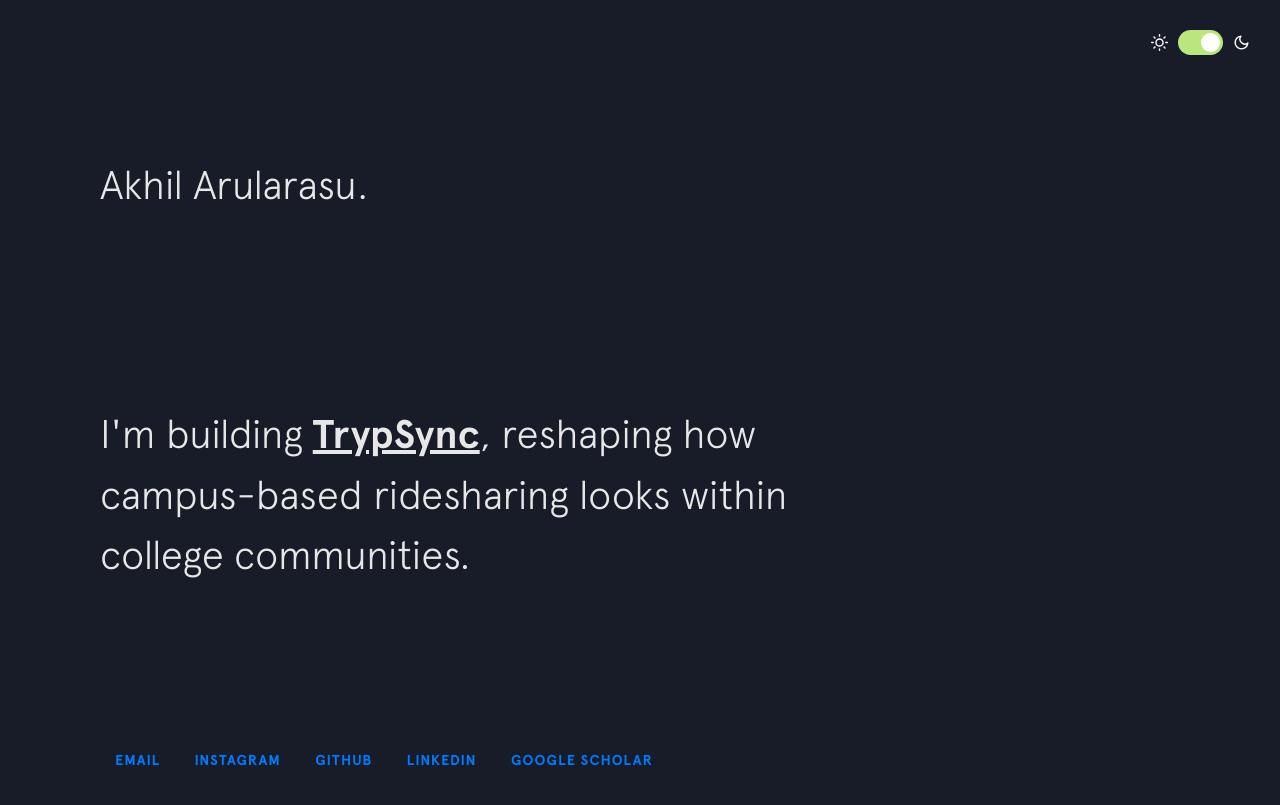
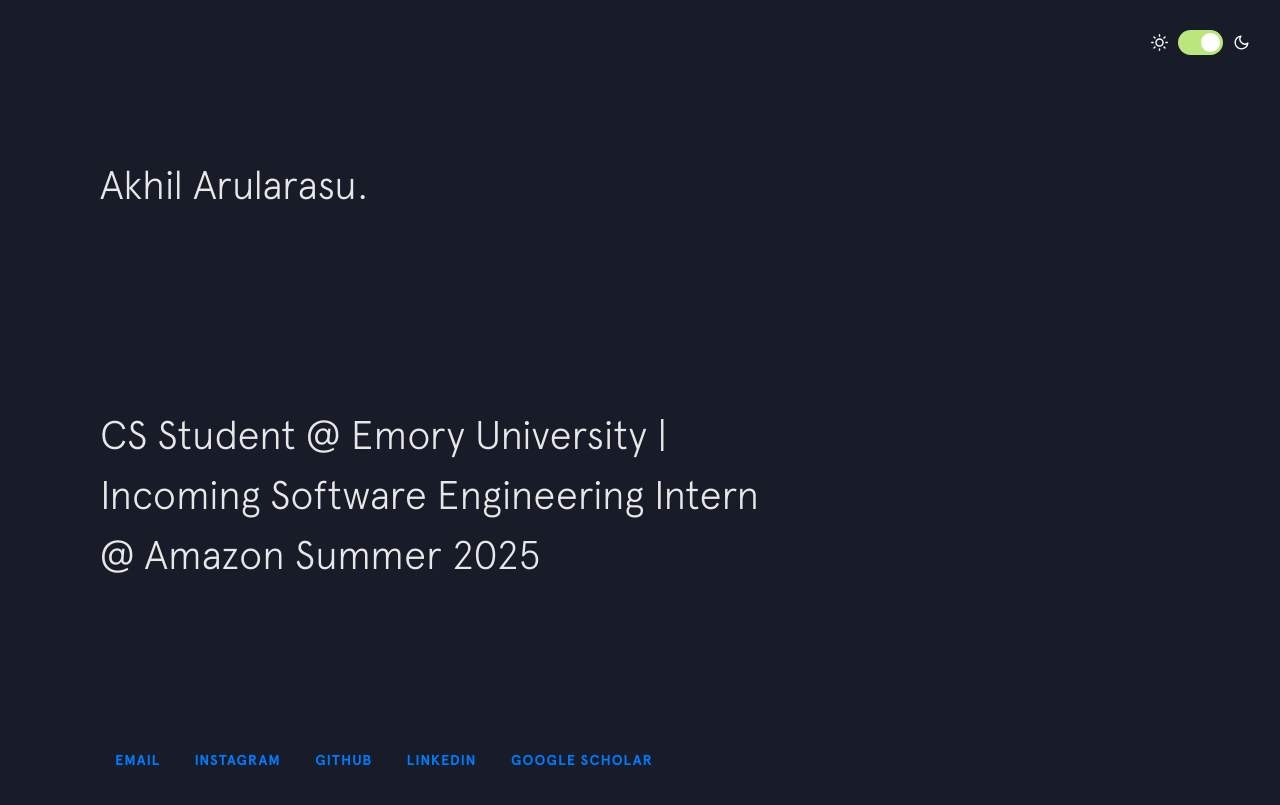
Before and after one commit to akhil-arularasu/akhil-arularasu.github.io, a Jekyll site: the page built from index.html, in a window 1280 px wide. Shown: the top 805 px of the page. Built offline with Jekyll 4.4.1, drawn with Linux system fonts in a browser that asks for light colours; nearby versions of some CDN libraries.

Commit message:
Update intro.html

```diff
--- a/_includes/intro.html
+++ b/_includes/intro.html
@@ -1,6 +1,6 @@
 <header class="intro">
   <h1 class="intro__hello">Akhil Arularasu.</h1>
-  <h5 class="intro__tagline">I'm building <a href="https://www.trypsync.com" style="text-decoration: underline;">TrypSync</a>, reshaping how campus-based ridesharing looks within college communities.</h5>
+  <h5 class="intro__tagline">CS Student @ Emory University | Incoming Software Engineering Intern @ Amazon Summer 2025 </h5>
 
   <!-- Begin Footer Content Integration -->
   <div class="footer__links">
```
